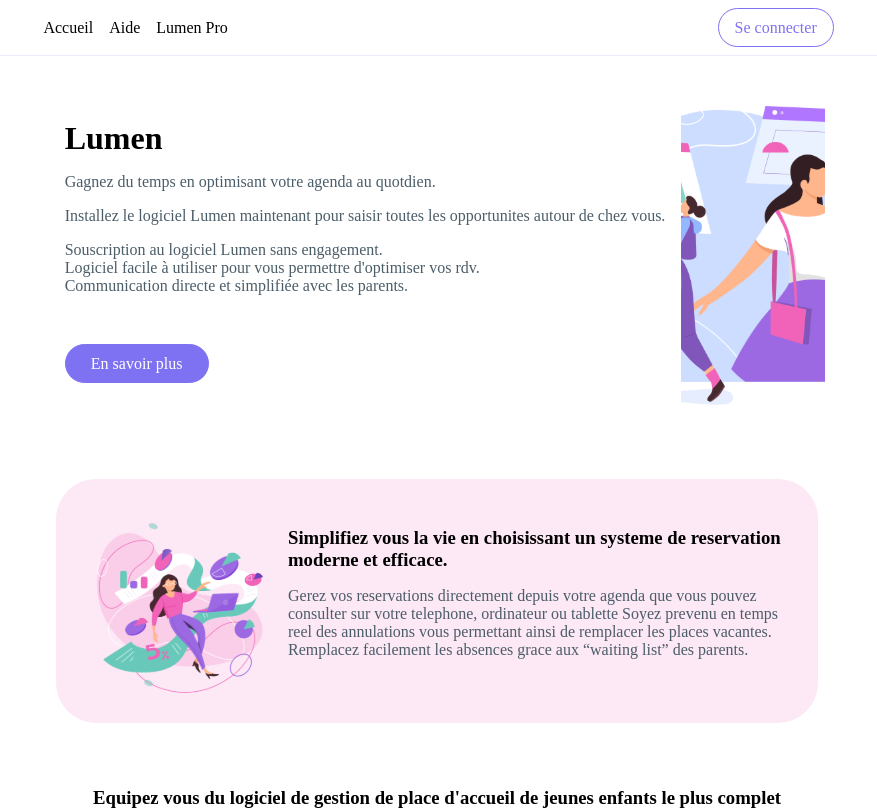
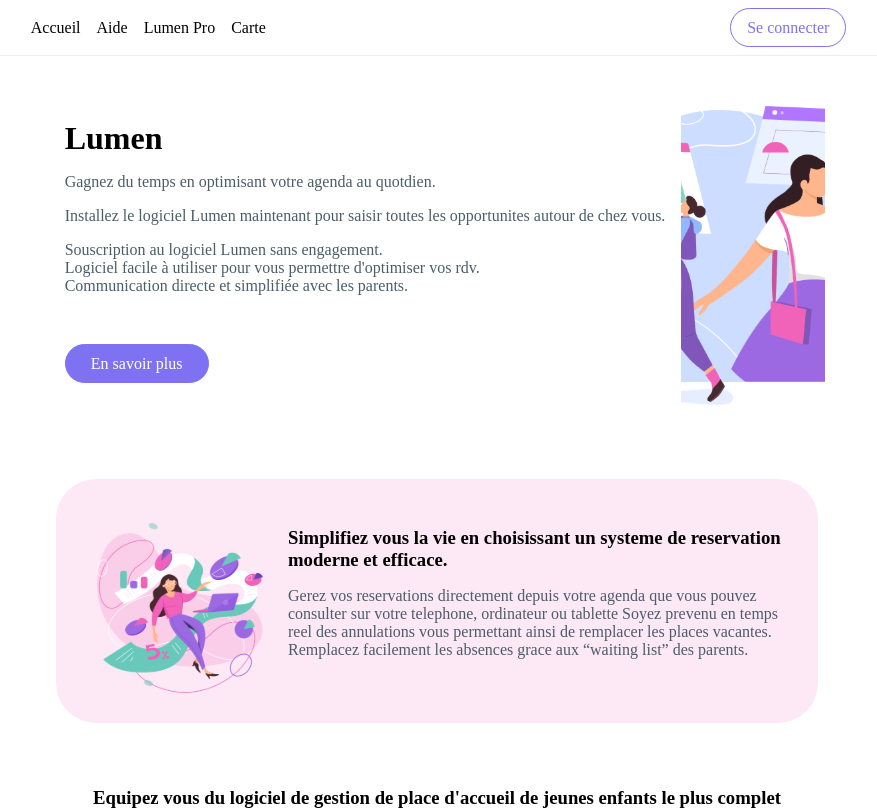
Before and after one commit to WildCodeSchool-2024-02/toulouse-babyplace, a React (Vite) app in the folder client/: page / in a window 1280 px wide. Shown: the top 810 px of the page, without its empty margins (203-1080 px from the left). Built offline with nearby package versions, Linux system fonts and the light colour scheme; a web font is replaced by a local one.

Commit message:
feat: add map to the homepage

```diff
--- a/client/src/components/NavBar/NavBar.jsx
+++ b/client/src/components/NavBar/NavBar.jsx
@@ -15,6 +15,9 @@
           <Link to="/">
             <li>Lumen Pro</li>
           </Link>
+          <Link to="/map">
+            <li>Carte</li>
+          </Link>
         </ul>
         <Link to="/">
           <p>Se connecter</p>
```
